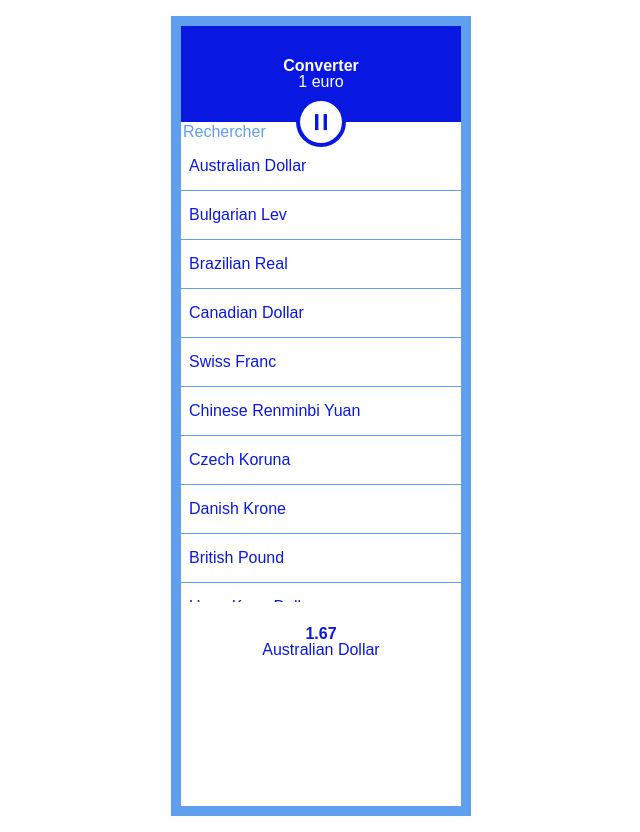
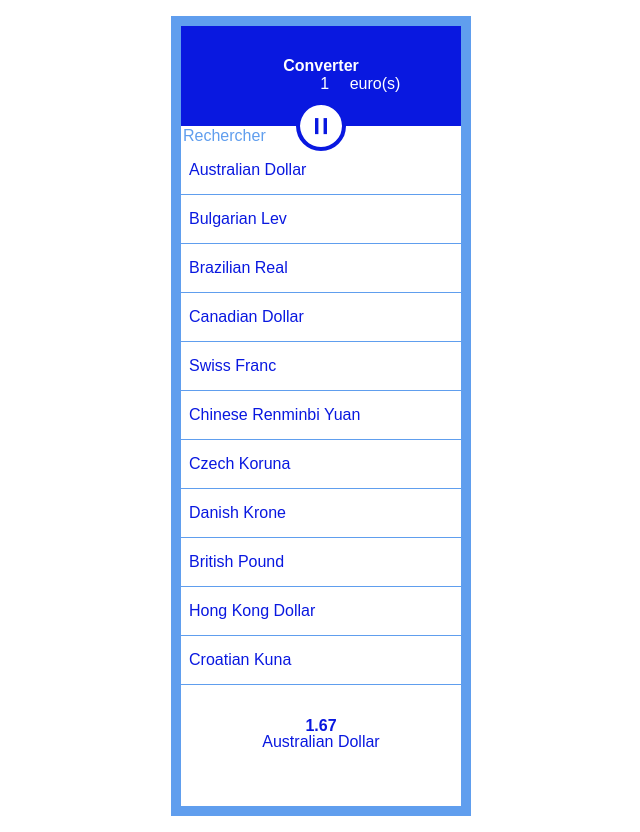
Before and after one commit to svitlanaburlak/Converter_React, a React app: page / in a window 1280 px wide. Shown: the whole page, without its empty margins (319-959 px from the left). Built offline with nearby package versions, Linux system fonts and the light colour scheme.

Commit message:
input of the amount to convert

```diff
--- a/src/components/Converter/index.js
+++ b/src/components/Converter/index.js
@@ -16,7 +16,7 @@ class Converter extends React.Component {
     // if isOpen is true list of currencies will be shown
     this.state = {
       isOpen: true,
-      baseAmount: 1,
+      baseAmount: Number(1),
       currency: 'Australian Dollar',
       search: '',
     };
@@ -24,6 +24,7 @@ class Converter extends React.Component {
     this.handleClick = this.handleClick.bind(this);
     this.handleCurrencyClick = this.handleCurrencyClick.bind(this);
     this.handleChangeSearch = this.handleChangeSearch.bind(this);
+    this.handleSetBaseAmount = this.handleSetBaseAmount.bind(this);
   }
 
   componentDidMount() {
@@ -71,6 +72,13 @@ class Converter extends React.Component {
     });
   }
 
+  handleSetBaseAmount(value) {
+    console.log(value);
+    this.setState({
+      baseAmount: Number(value),
+    });
+  }
+
   makeConversion() {
     const { baseAmount, currency } = this.state;
 
@@ -110,7 +118,7 @@ class Converter extends React.Component {
     const {isOpen, baseAmount, currency, search} = this.state;
     return (
       <div className="converter">
-        <Header baseAmount={baseAmount} />
+        <Header baseAmount={baseAmount} setBaseAmount={this.handleSetBaseAmount} />
         <Toggler open={isOpen} manageClick={this.handleClick} />
         {
           isOpen
--- a/src/components/Currencies/currencies.scss
+++ b/src/components/Currencies/currencies.scss
@@ -4,7 +4,7 @@
   background-color: vars.$clear;
   text-align: left;
   overflow-y: scroll;
-  max-height: 60vh;
+  max-height: 70vh;
 
   &-search {
     padding: 0.8;
--- a/src/components/Header/header.scss
+++ b/src/components/Header/header.scss
@@ -3,6 +3,7 @@
 .header {
   background-color: vars.$mainColor;
   padding: 2em;
+  color: vars.$clear;
 
   &-title {
     color: vars.$clear;
@@ -12,4 +13,18 @@
   &-subtitle {
     color: vars.$clear;
   }
+
+  &-amount-value {
+    background: transparent;
+    border: 0;
+    font: inherit;
+    color: vars.$clear;
+    direction: rtl;
+    width: 48%;
+    padding-right: 1em;
+
+    &:focus {
+      background: rgba(vars.$clear, 0.3);
+    }
+  }
 }
--- a/src/components/Header/index.js
+++ b/src/components/Header/index.js
@@ -2,17 +2,31 @@ import PropTypes from 'prop-types';
 
 import './header.scss';
 
-function Header( {baseAmount} ) {
+function Header( {baseAmount, setBaseAmount} ) {
+  const handleChange = (evt) => {
+    setBaseAmount(evt.target.value);
+  };
+
   return (
     <header className="header">
       <h1 className="header-title">Converter</h1>
-      <p className="header-subtitle">{ baseAmount } euro</p>
+      <p className="header-amount">
+        <input
+          className="header-amount-value"
+          type="number"
+          min="0"
+          value={baseAmount.toString()}
+          onChange={handleChange}
+        />
+        <span> euro(s)</span>
+      </p>
     </header>
   );
 }
 
 Header.propTypes = {
   baseAmount: PropTypes.number.isRequired,
+  setBaseAmount: PropTypes.func.isRequired,
 }
 
 export default Header;
--- a/src/components/Result/result.scss
+++ b/src/components/Result/result.scss
@@ -2,7 +2,7 @@
 
 .result {
   background-color: vars.$clear;
-  padding: 1.5em;
+  padding: 2em 2em 1em;
 
   &-title{
     color: vars.$mainColor;
```
Also changed, not shown: README.md, src/assets/favicon.ico.
